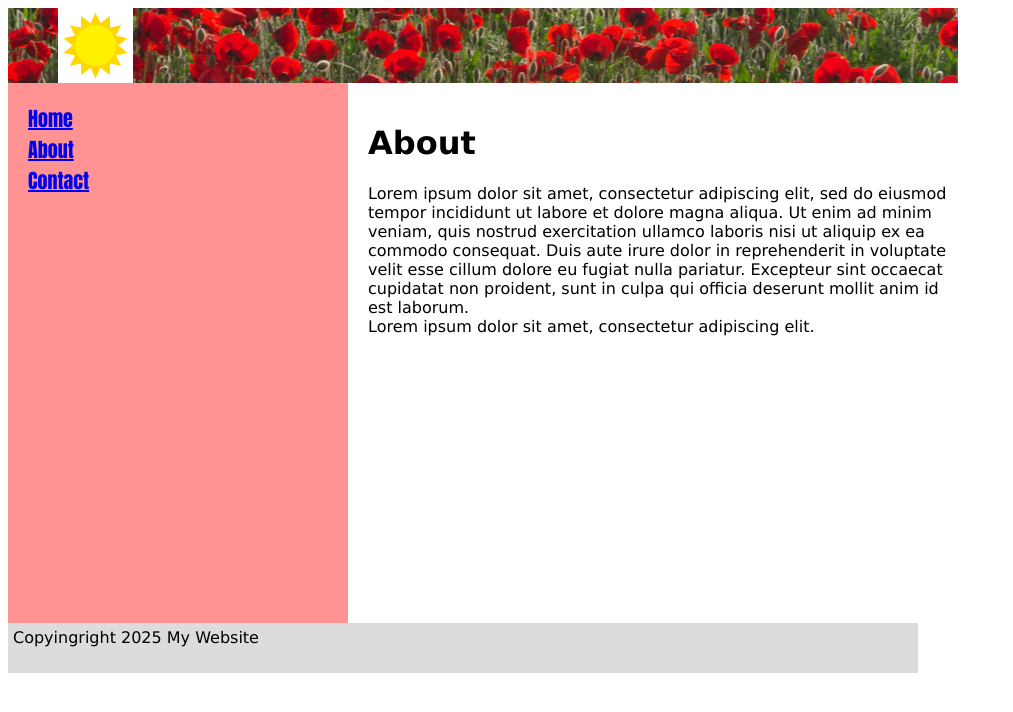
After one commit to RazElbaz/Web-Development-Masterclass, a PHP site: page /about.html in a window 1280 px wide. The commit adds this page. Shown: the top 712 px of the page, without its empty margins (0-1013 px from the left). Run offline with PHP 8.4, Linux system fonts and the light colour scheme.

Commit message:
Add files via upload

```diff
--- /dev/null
+++ b/CSS advanced/about.html
@@ -0,0 +1,17 @@
+<!doctype html>
+<html>
+<head>
+<meta charset="UTF-8">
+<title>Untitled Document</title>
+    <link href="styles.css"  rel="stylesheet" type="text/css">
+</head>
+<body>
+    <div id="headerArea"><img src="logo.jpg" width="75px"/></div>
+
+    <div id="siderArea"><a href="css-framwork.html">Home</a><br><a href="about.html">About</a><br><a href="contact.html">Contact</a></div>
+    <div id="textArea"><h1>About</h1>Lorem ipsum dolor sit amet, <span> consectetur adipiscing elit,</span> sed do eiusmod tempor incididunt ut labore et dolore magna aliqua. Ut enim ad minim veniam, quis nostrud exercitation ullamco laboris nisi ut aliquip ex ea commodo consequat. Duis aute irure dolor in reprehenderit in voluptate velit esse cillum dolore eu fugiat nulla pariatur. Excepteur sint occaecat cupidatat non proident, sunt in culpa qui officia deserunt mollit anim id est laborum.<br/>Lorem ipsum dolor sit amet, consectetur adipiscing elit.</div>
+    <div class="clear"></div>
+    <div id="footerArea">Copyingright 2025 My Website</div>
+
+</body>
+</html>
--- a/CSS advanced/css-framwork.html
+++ b/CSS advanced/css-framwork.html
@@ -8,7 +8,7 @@
 <body>
     <div id="headerArea"><img src="logo.jpg" width="75px"/></div>
 
-    <div id="siderArea"><a href="css-framwork.html">Home</a><br><a href="about.html">About</a><br><a href="contant.html">Contact</a></div>
+    <div id="siderArea"><a href="css-framwork.html">Home</a><br><a href="about.html">About</a><br><a href="contact.html">Contact</a></div>
     <div id="textArea"><h1>Home</h1>Lorem ipsum dolor sit amet, <span> consectetur adipiscing elit,</span> sed do eiusmod tempor incididunt ut labore et dolore magna aliqua. Ut enim ad minim veniam, quis nostrud exercitation ullamco laboris nisi ut aliquip ex ea commodo consequat. Duis aute irure dolor in reprehenderit in voluptate velit esse cillum dolore eu fugiat nulla pariatur. Excepteur sint occaecat cupidatat non proident, sunt in culpa qui officia deserunt mollit anim id est laborum.<br/>Lorem ipsum dolor sit amet, consectetur adipiscing elit.</div>
     <div class="clear"></div>
     <div id="footerArea">Copyingright 2025 My Website</div>
--- a/CSS advanced/styles.css
+++ b/CSS advanced/styles.css
@@ -21,7 +21,7 @@
             padding: 20px;
             font-family: Impact, Haettenschweiler;
             font-size: 20px;
-            background: #ccc;
+            background-color: rgba(255, 0, 0, 0.422);
         }
         #sideArea a{
             text-decoration: none;
```
Also changed, not shown: CSS advanced/contact.html (added, +17 -0 lines).
